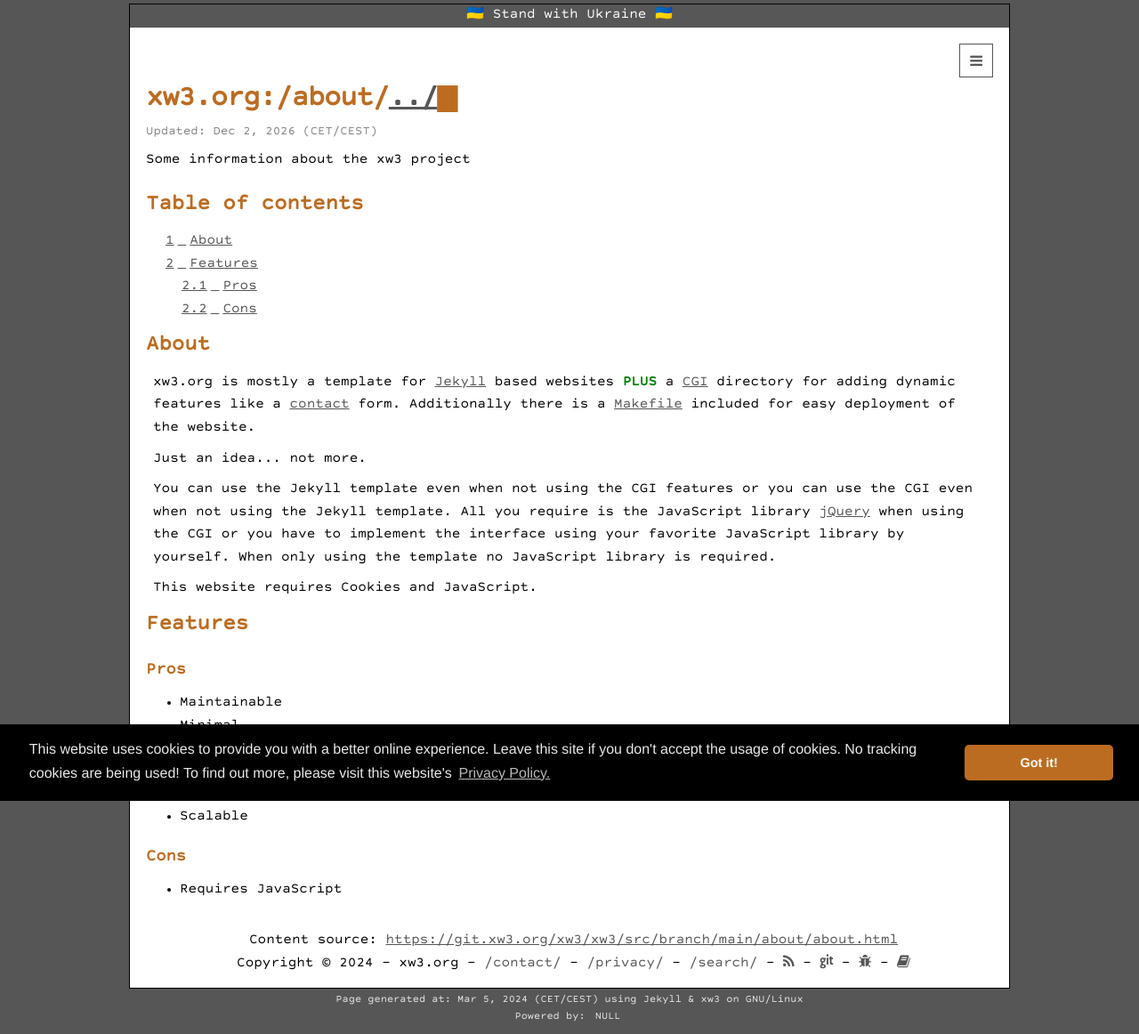
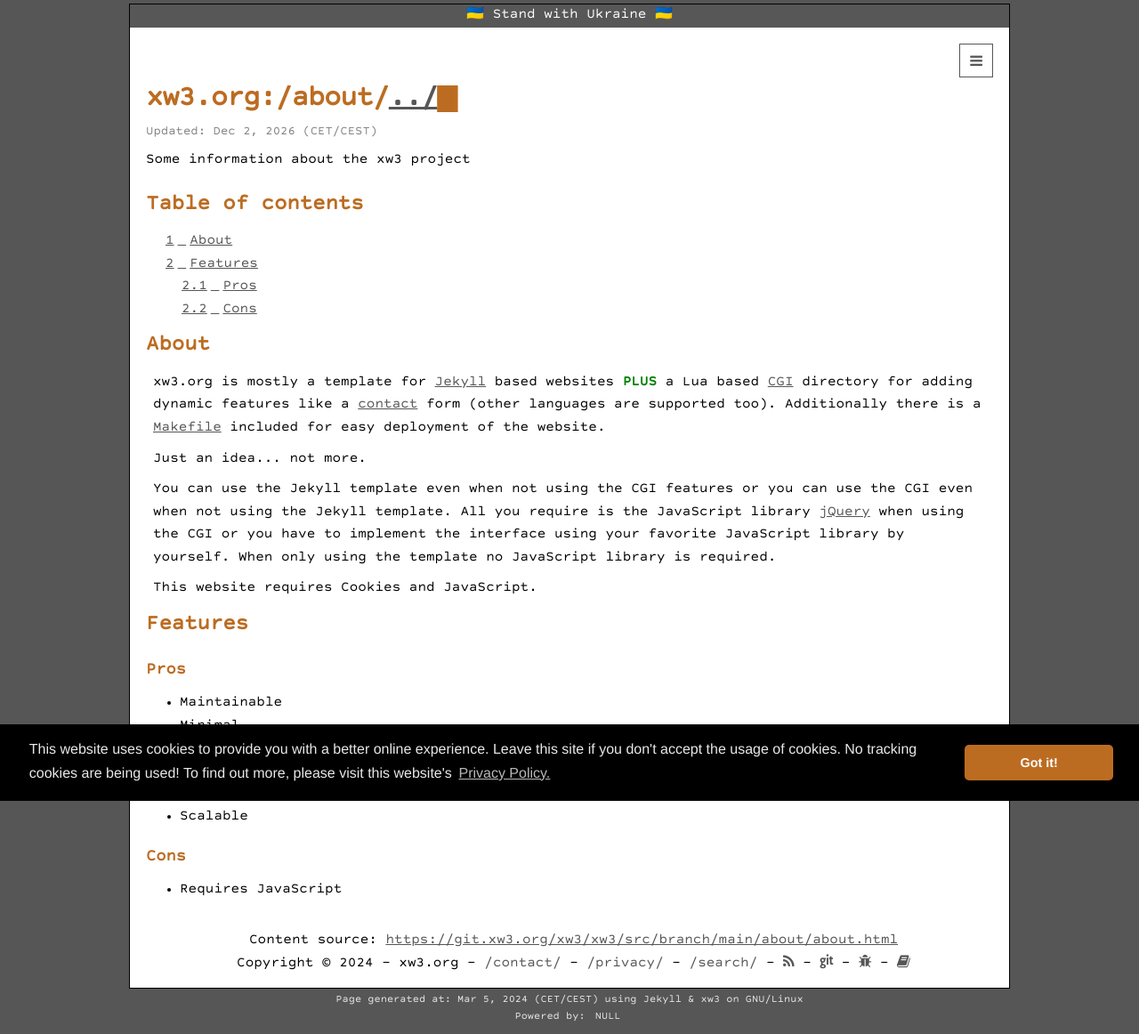
Before and after one commit to hanez/xw3, a Jekyll site: the page built from about/about.html, in a window 1280 px wide. Shown: the whole page at 89% size. Built offline with Jekyll 4.4.1, drawn with Linux system fonts in a browser that asks for light colours.

Commit message:
Some HTML intendation fix.

```diff
--- a/about/about.html
+++ b/about/about.html
@@ -12,13 +12,13 @@
 <h2>About</h2>
 
 <div style="padding:0px 8px 0px 8px;">
-<p>xw3.org is mostly a template for <a href="https://jekyllrb.com/">Jekyll</a> based websites <b style="color:green;">PLUS</b> a <a href="https://git.xw3.org/xw3/cgi">CGI</a> directory for adding dynamic features like a <a href="/contact/">contact</a> form. Additionally there is a <a href="https://git.xw3.org/xw3/xw3.org/src/branch/main/Makefile">Makefile</a> included for easy deployment of the website.</p>
+  <p>xw3.org is mostly a template for <a href="https://jekyllrb.com/">Jekyll</a> based websites <b style="color:green;">PLUS</b> a Lua based <a href="https://git.xw3.org/xw3/cgi">CGI</a> directory for adding dynamic features like a <a href="/contact/">contact</a> form (other languages are supported too). Additionally there is a <a href="https://git.xw3.org/xw3/xw3.org/src/branch/main/Makefile">Makefile</a> included for easy deployment of the website.</p>
 
-<p>Just an idea... not more.</p>
+  <p>Just an idea... not more.</p>
 
-<p>You can use the Jekyll template even when not using the CGI features or you can use the CGI even when not using the Jekyll template. All you require is the JavaScript library <a href="https://jquery.com/">jQuery</a> when using the CGI or you have to implement the interface using your favorite JavaScript library by yourself. When only using the template no JavaScript library is required.</p>
+  <p>You can use the Jekyll template even when not using the CGI features or you can use the CGI even when not using the Jekyll template. All you require is the JavaScript library <a href="https://jquery.com/">jQuery</a> when using the CGI or you have to implement the interface using your favorite JavaScript library by yourself. When only using the template no JavaScript library is required.</p>
 
-<p>This website requires Cookies and JavaScript.</p>
+  <p>This website requires Cookies and JavaScript.</p>
 </div>
 
 <h2>Features</h2>
--- a/index.html
+++ b/index.html
@@ -23,9 +23,9 @@
 <h2>About</h2>
 
 <div style="padding:0px 8px 0px 8px;">
-<p>xw3.org is mostly a template for <a href="https://jekyllrb.com/">Jekyll</a> based websites <b style="color:green;">PLUS</b> a <a href="https://git.xw3.org/xw3/cgi">CGI</a> directory for adding dynamic features like a <a href="/contact/">contact</a> form. Additionally there is a <a href="https://git.xw3.org/xw3/xw3.org/src/branch/main/Makefile">Makefile</a> included for easy deployment of the website.</p>
+  <p>xw3.org is mostly a template for <a href="https://jekyllrb.com/">Jekyll</a> based websites <b style="color:green;">PLUS</b> a Lua based <a href="https://git.xw3.org/xw3/cgi">CGI</a> directory for adding dynamic features like a <a href="/contact/">contact</a> form (other languages are supported too). Additionally there is a <a href="https://git.xw3.org/xw3/xw3.org/src/branch/main/Makefile">Makefile</a> included for easy deployment of the website.</p>
 
-<p>Just an idea... not more. A dynamic website like in the 90's... ;)</p>
+  <p>Just an idea... not more. A dynamic website like in the 90's... ;)</p>
 </div>
 
 <p style="text-align:right;"><a href="/about/">[More about]</a></p>
```
